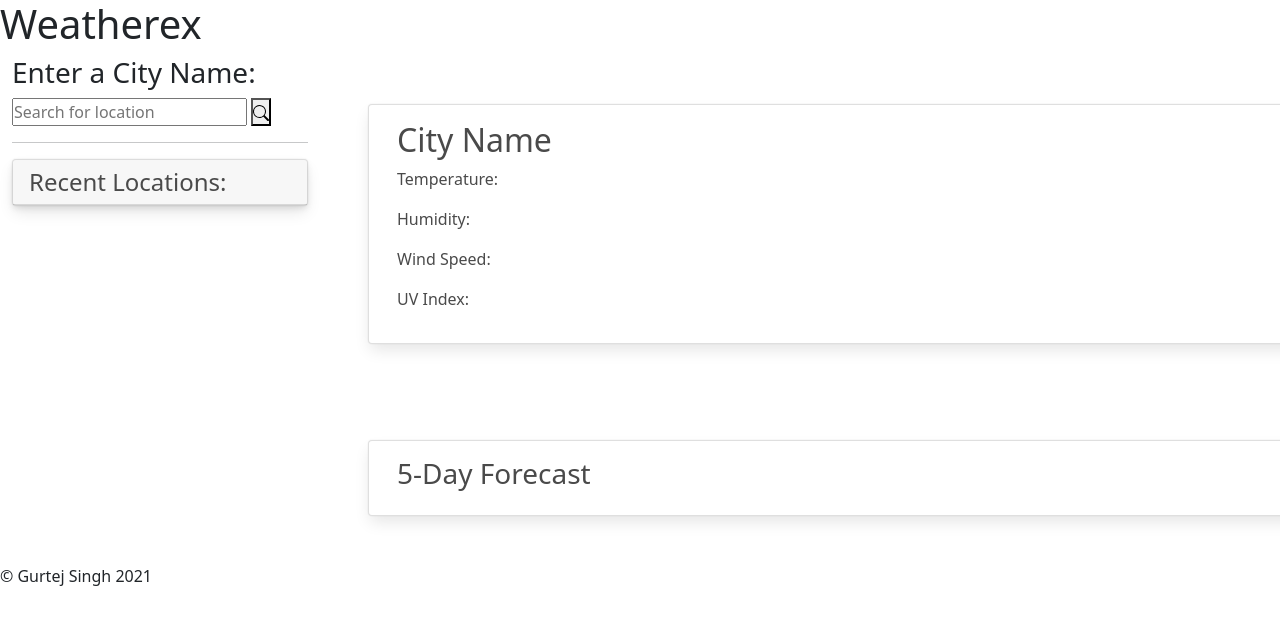
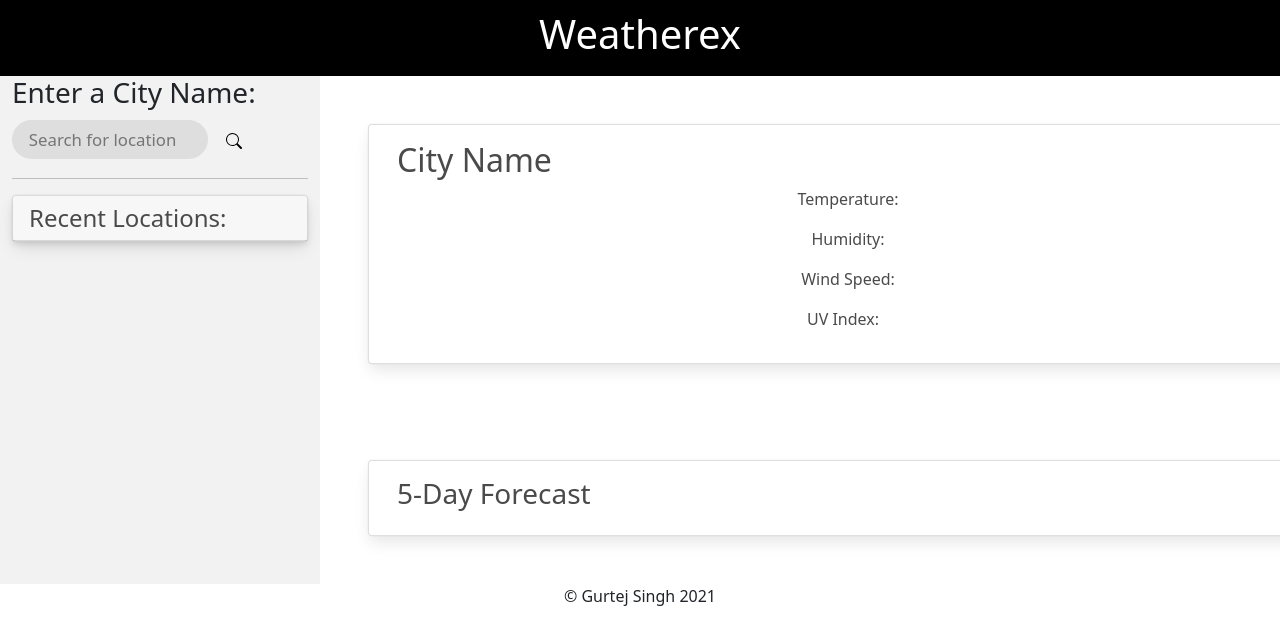
Before and after one commit to gurtej154/Weatherex-project, a plain HTML site: page index.html in a window 1280 px wide. Shown: the top 644 px of the page. Drawn offline with nearby package versions, Linux system fonts and the light colour scheme.

Commit message:
add styling to the elements

```diff
--- a/assets/style.css
+++ b/assets/style.css
@@ -3,3 +3,67 @@
     padding: 0;
     box-sizing: border-box;
 }
+.search {
+    display: flex;
+    align-items: center;
+    justify-content: center;
+  }
+
+  button {
+    margin: 0.5em;
+    border-radius: 50%;
+    border: none;
+    height: 44px;
+    width: 44px;
+    outline: none;
+    background: transparent;
+    color: #000;
+    cursor: pointer;
+    transition: 0.2s ease-in-out;
+  }
+
+  input.search-bar {
+    border: none;
+    outline: none;
+    padding: 0.4em 1em;
+    border-radius: 24px;
+    background: #7c7c7c2b;
+    color: #000;
+    font-family: inherit;
+    font-size: 105%;
+    width: calc(100% - 100px);
+  }
+
+  button:hover {
+    background: #7c7c7c6b;
+    border-radius: 0px;
+  }
+
+header {
+    background-color: black;
+    color: white;
+    text-align: center;
+    padding: 10px;
+}
+#sideMenu {
+    background-color: #f2f2f2;
+    height: flex;
+}
+#sideMenu ul li {
+    list-style: none;
+    text-transform: capitalize;
+}
+
+#currentUVSpan {
+    padding: 5px;
+}
+
+footer {
+    display: block;
+}
+
+p {
+    display: flex;
+    justify-content: center;
+    align-items: center;
+}
```
